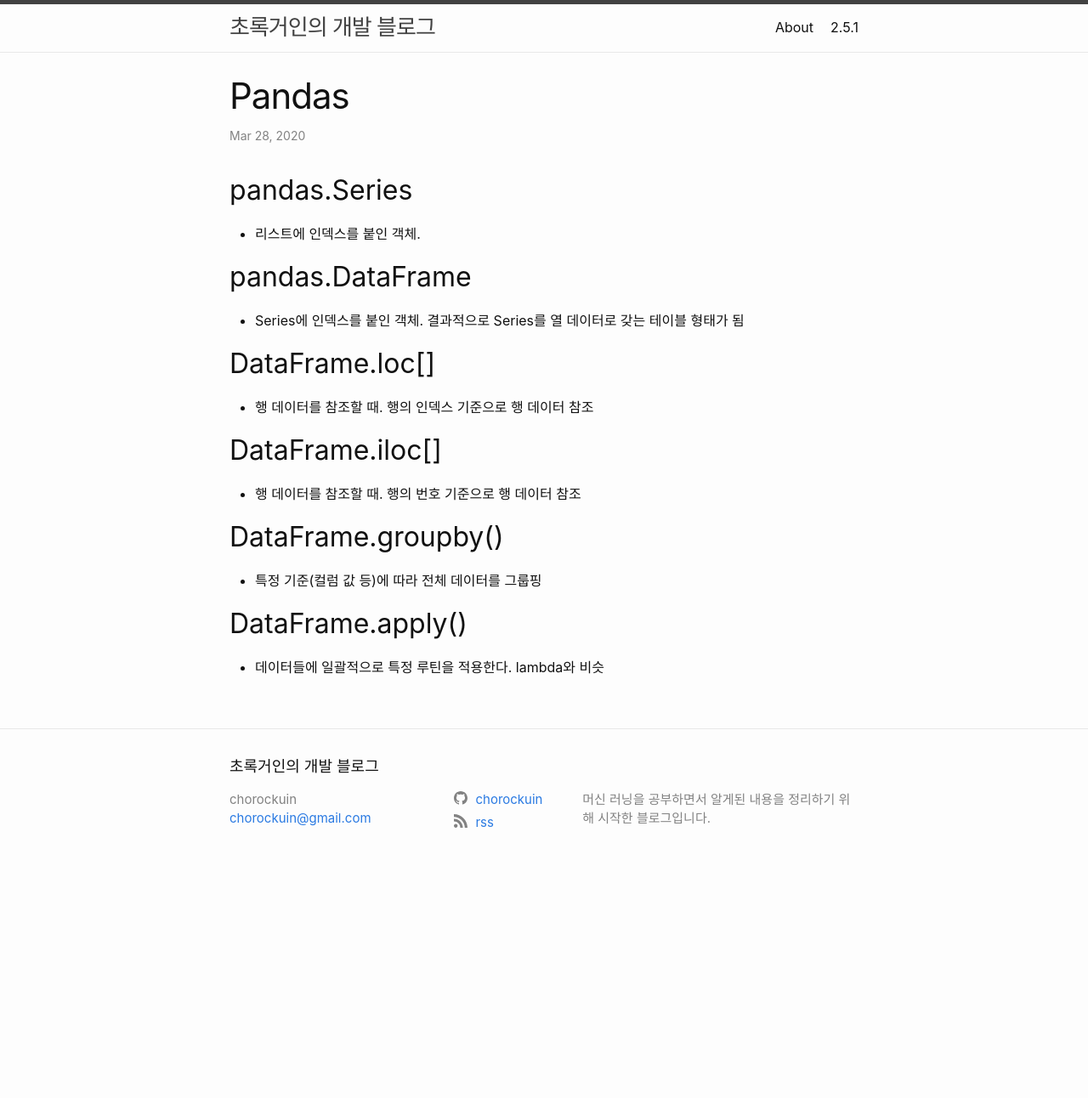
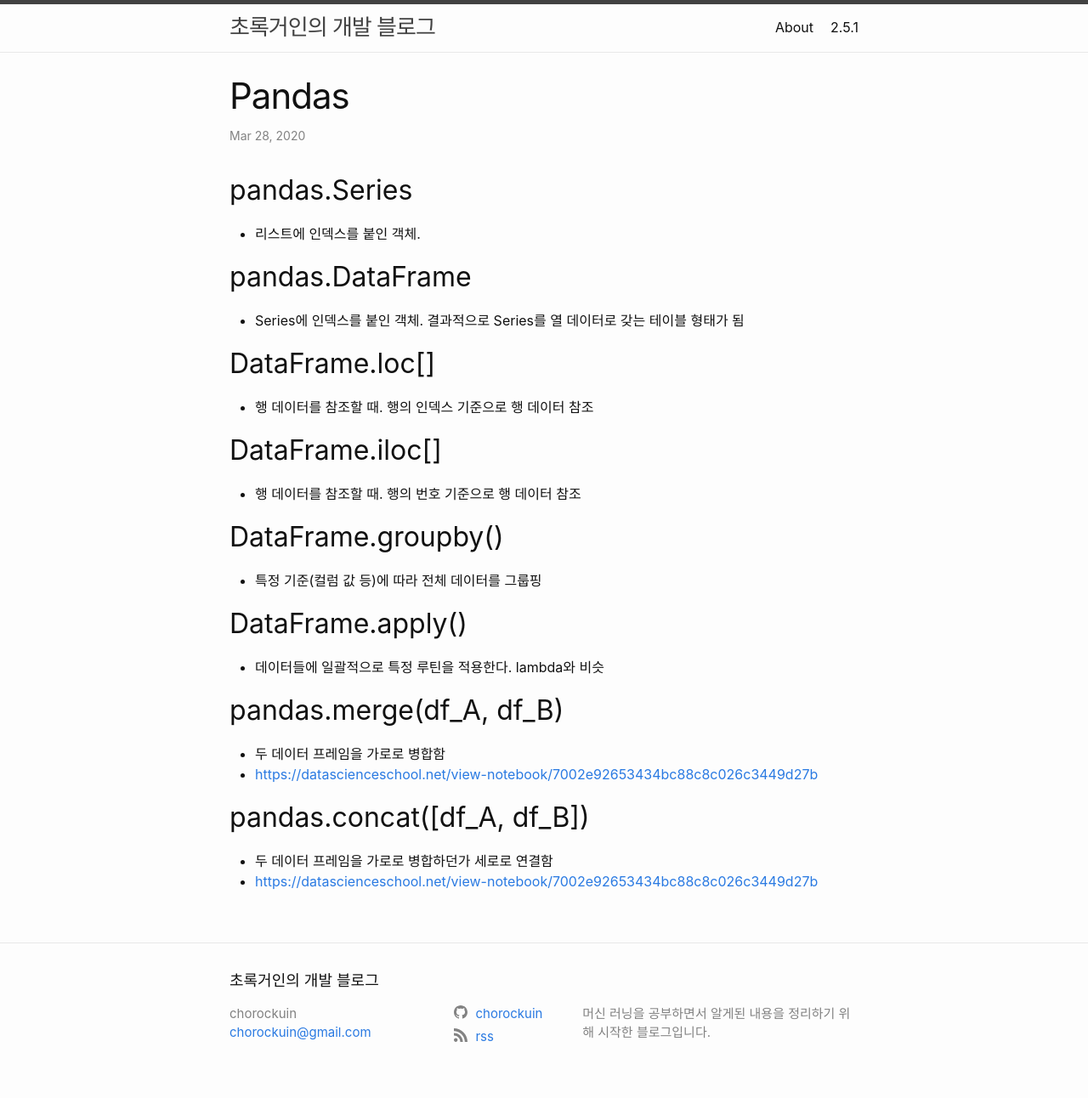
Before and after one commit to chorockuin/chorockuin.github.io, a Jekyll site: the page built from _posts/2020-03-28-pandas.md, in a window 1280 px wide. Shown: the whole page at 85% size. Built offline with Jekyll 4.4.1, drawn with Linux system fonts in a browser that asks for light colours; before the commit the page ends 1040 px from its top, so only the background shows below that.

```diff
--- a/_posts/2020-03-28-pandas.md
+++ b/_posts/2020-03-28-pandas.md
@@ -19,3 +19,11 @@ title: "Pandas"
 
 ## DataFrame.apply()
 - 데이터들에 일괄적으로 특정 루틴을 적용한다. lambda와 비슷
+
+## pandas.merge(df_A, df_B)
+- 두 데이터 프레임을 가로로 병합함
+- <https://datascienceschool.net/view-notebook/7002e92653434bc88c8c026c3449d27b>
+
+## pandas.concat([df_A, df_B])
+- 두 데이터 프레임을 가로로 병합하던가 세로로 연결함
+- <https://datascienceschool.net/view-notebook/7002e92653434bc88c8c026c3449d27b>
```
Also changed, not shown: _posts/2020-07-20-python.md (added, +57 -0 lines), media/posts/wsl2_docker_cuda_pytorch/microsoft_windows_insider_program.png (added), media/posts/wsl2_docker_cuda_pytorch/wsl-launch-upt-0625-rz.png (added).
